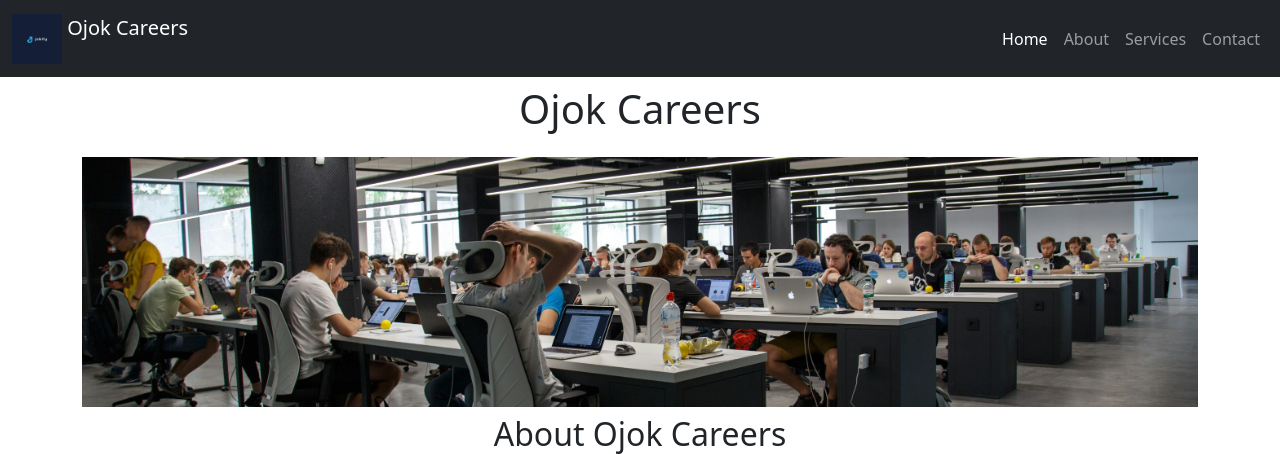
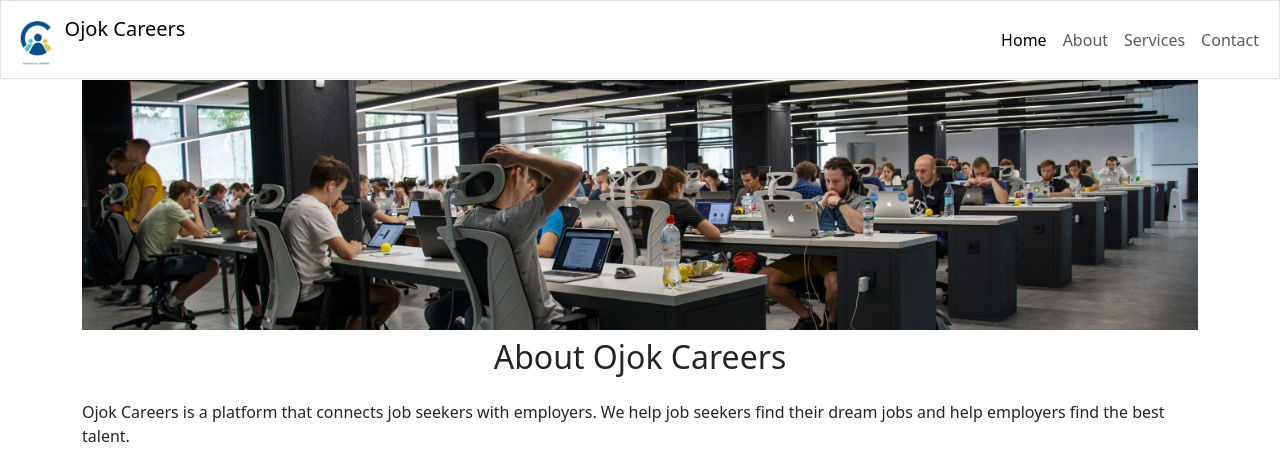
Before and after one commit to ojokgeorge118/ojok-careers-website, a Flask app: page / in a window 1280 px wide. Shown: the top 454 px of the page. Run offline with Flask 3, Linux system fonts and the light colour scheme.

Commit message:
did some change

```diff
--- a/templates/nav.html
+++ b/templates/nav.html
@@ -1,9 +1,9 @@
 <!-- Navbar -->
-<nav class="navbar navbar-expand-lg navbar-dark bg-dark">
+<nav class="navbar navbar-expand-lg fixed-top bg-white border">
   <div class="container-fluid">
     <!-- Logo -->
     <a class="navbar-brand" href="#">
-        <img src="/static/Logos.png" alt="Logo" width="auto" height="50px" class="d-inline-block align-text-top"> Ojok Careers
+        <img src="/static/job.jpg" alt="Logo" width="auto" height="50px" class="d-inline-block align-text-top"> Ojok Careers
     </a>
     <!-- Toggler button for mobile view -->
     <button class="navbar-toggler" type="button" data-bs-toggle="collapse"
```
